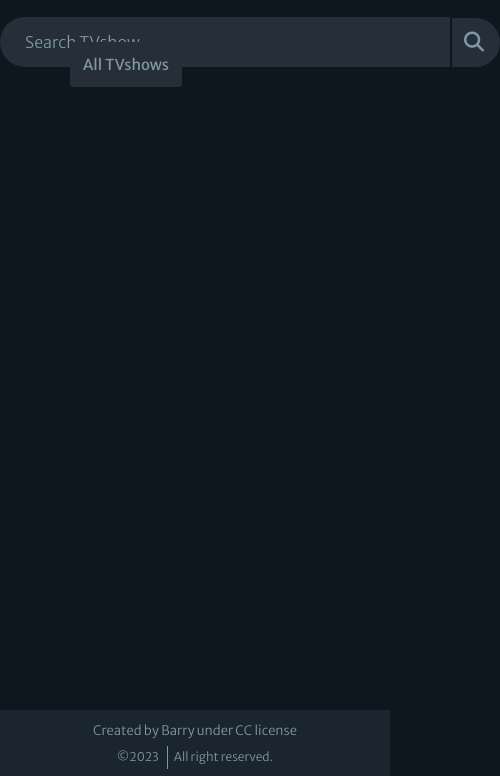
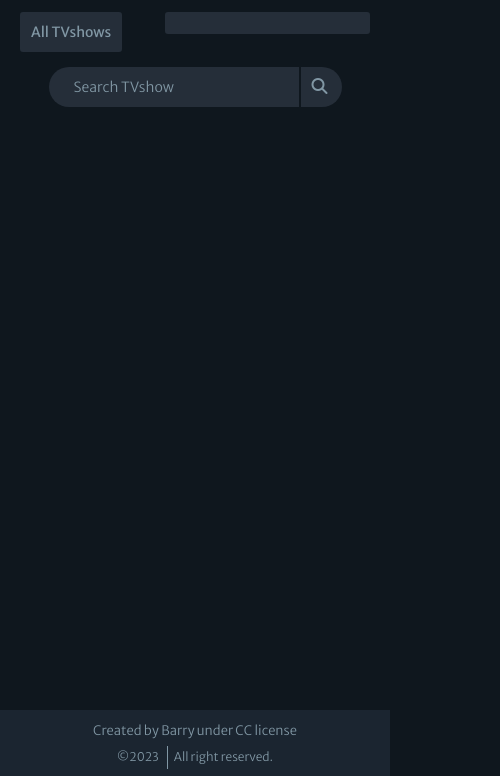
Before and after one commit to Rhaegar121/TVshows_Box, a website built with webpack: page src/index.html in a window 390 px wide. Shown: the part 68-844 px from the top of the page, 500 px wide, since content can reach past the window. Built offline with nearby package versions, Linux system fonts and the light colour scheme; no server answers.

Commit message:
update style for responsive design

```diff
--- a/src/style.css
+++ b/src/style.css
@@ -766,22 +766,30 @@ footer div .vertical-line {
     display: inline-block;
   }
 
+  /* home interface */
+  #searchBar {
+    margin-top: 70px;
+  }
+
+  #allShowBtn {
+    left: 40px;
+    top: 80px;
+    font-size: 14px;
+    padding: 11px;
+  }
+
   #counter {
-    position: absolute;
-    text-align: center;
-    left: 50%;
-    transform: translateX(-50%);
     padding: 11px 0;
     width: 205px;
     font-size: 14px;
-    background-color: #252e39;
-    border-radius: 3px;
+    top: 80px;
+    right: 40px;
   }
 
-  #home {
-    grid-template-columns: 47% 47%;
+  #home #container {
+    grid-template-columns: 31% 31% 31%;
     padding-left: 0;
-    gap: 21px;
+    gap: 22px;
     width: 90%;
   }
 
@@ -918,6 +926,38 @@ footer div .vertical-line {
 }
 
 @media screen and (max-width: 426px) {
+  #search {
+    width: 250px;
+    height: 40px;
+    font-size: 14px;
+  }
+
+  #search::placeholder {
+    font-size: 14px;
+  }
+
+  #searchBtn {
+    padding: 11px 14px 11px 11px;
+    background-color: #252e39;
+  }
+
+  .fa-magnifying-glass {
+    font-size: 16px;
+  }
+
+  #allShowBtn {
+    left: 20px;
+  }
+
+  #counter {
+    right: 20px;
+  }
+
+  #home #container {
+    grid-template-columns: 47% 47%;
+    gap: 21px;
+  }
+
   .contact-container {
     width: 80%;
     padding: 20px;
@@ -939,12 +979,27 @@ footer div .vertical-line {
 }
 
 @media screen and (max-width: 376px) {
-  #home {
+  #home #container {
     gap: 18px;
   }
 
   #home .container img {
     height: 190px;
+  }
+}
+
+@media screen and (max-width: 349px) {
+  #allShowBtn {
+    font-size: 13px;
+    left: 10px;
+    padding: 9px;
+  }
+
+  #counter {
+    font-size: 13px;
+    right: 10px;
+    padding: 9px 0;
+    width: 190px;
   }
 }
 
@@ -958,7 +1013,7 @@ footer div .vertical-line {
     font-size: 13.5px;
   }
 
-  #home {
+  #home #container {
     width: 95%;
     grid-template-columns: 49% 49%;
     gap: 6px;
```
